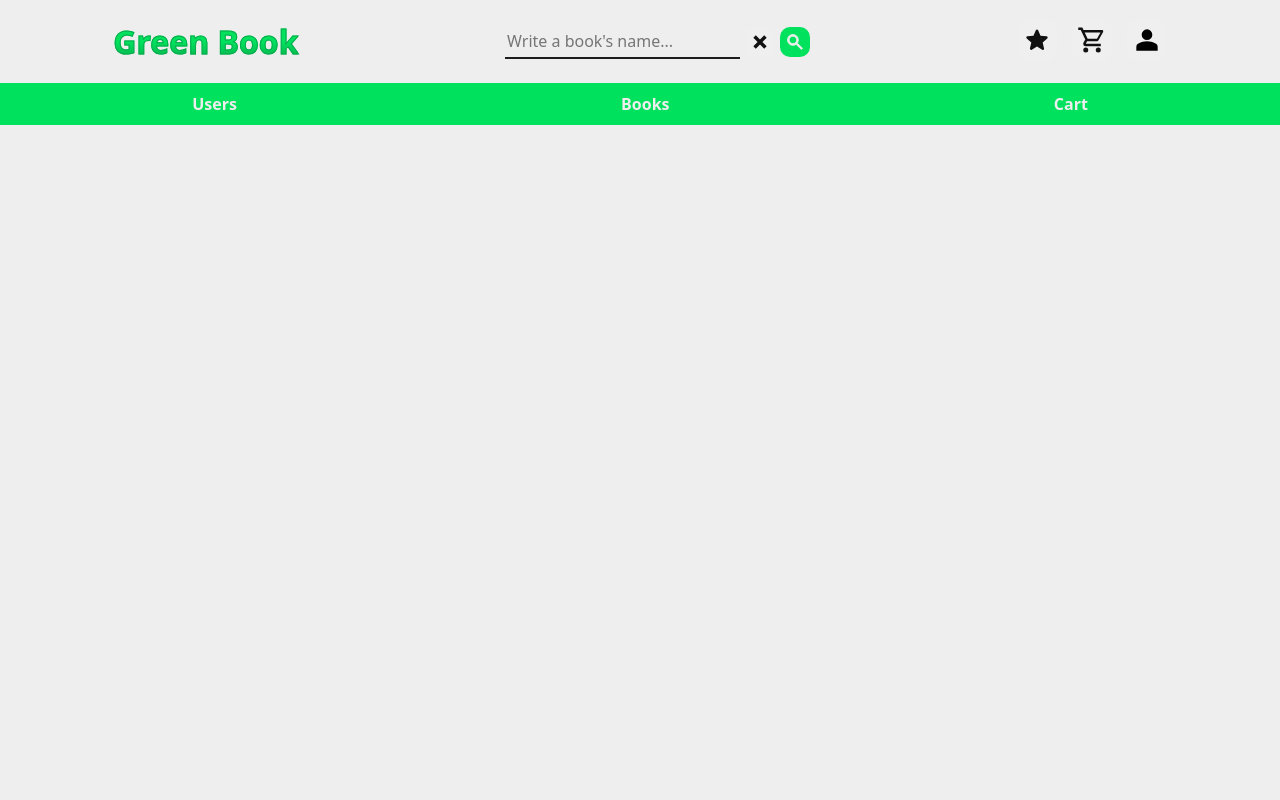
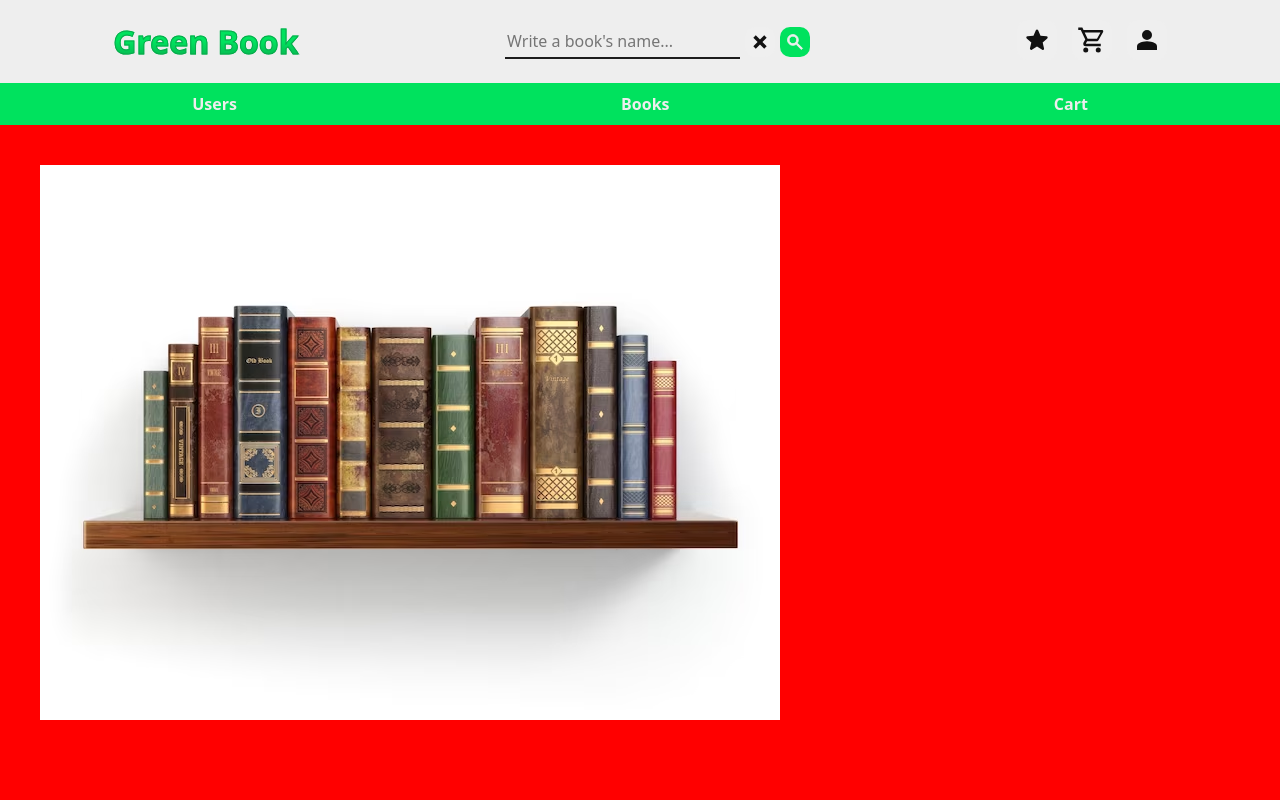
Before and after one commit to AshameTheDestroyer/Green-Book, a PHP site: page /home_page.php in a window 1280 px wide. Run offline with PHP 8.4, Linux system fonts and the light colour scheme.

Commit message:
Iconifying with colours!

```diff
--- a/home_page.php
+++ b/home_page.php
@@ -1,7 +1,11 @@
 <?php include_once("./view/layout/head.php") ?>
 <?php include_once("./view/components/header/header.php") ?>
 
+<link rel="stylesheet" href="./view/pages/home_page/home_page.css">
 
+<main id="home-page">
+    <img src="./assets/images/bookshelf.png" alt="Books on a bookshelf.">
+</main>
 
 <?php include_once("./view/components/footer/footer.php") ?>
 <?php include_once("./view/layout/foot.php") ?>
--- a/signing_page.php
+++ b/signing_page.php
@@ -21,7 +21,8 @@ $name_ = $name;
 
 <main id="signing-page">
     <form action=<?= $formAction ?> method="POST">
-        <button id="signing-form-close-button" class="simple-button icon-button" type="button">
+        <button id="signing-form-close-button" class="simple-button icon-button" type="button"
+            data-svg-active-colour="error">
             <a href="./home_page.php">
                 <?php include("./assets/icons/cross.svg") ?>
             </a>
--- a/styles/style.css
+++ b/styles/style.css
@@ -9,8 +9,11 @@
   --gray-lighter-colour: #999999;
   --gray-colour: #666666;
   --gray-darker-colour: #333333;
-  --error-colour: red;
+  --error-colour: crimson;
+  --warning-colour: orange;
+  --success-colour: lawngreen;
   --required-colour: orangered;
+  --information-colour: dodgerblue;
   --quarter-transparent-colour: hsl(0, 0%, 0%, 75%);
   --half-transparent-colour: hsl(0, 0%, 0%, 50%);
   --three-quarter-transparent-colour: hsl(0, 0%, 0%, 25%);
@@ -53,6 +56,7 @@ input {
 }
 button:is(button),
 input:is(button) {
+  --svg-active-colour: var(--main-colour);
   padding: 1rem 2rem;
   border-radius: 1rem;
   cursor: pointer;
@@ -67,6 +71,10 @@ button:is(button):is(:hover, :focus-visible):not(:disabled),
 input:is(button):is(:hover, :focus-visible):not(:disabled) {
   transform: scale(1.05);
   filter: brightness(120%);
+}
+button:is(button):is(:hover, :focus-visible):not(:disabled).icon-button svg,
+input:is(button):is(:hover, :focus-visible):not(:disabled).icon-button svg {
+  fill: var(--svg-active-colour);
 }
 button:is(button):is(.emphasized-button, [type=submit]),
 input:is(button):is(.emphasized-button, [type=submit]) {
@@ -107,12 +115,33 @@ button:is(button).icon-button > a::after,
 input:is(button).icon-button > a::after {
   content: none !important;
 }
-button:is(button).icon-button > svg,
-input:is(button).icon-button > svg {
+button:is(button).icon-button svg,
+input:is(button).icon-button svg {
   width: calc(100% - 1rem);
   height: calc(100% - 1rem);
   stroke: none;
   fill: var(--fore-colour);
+  transition: fill 250ms, stroke 250ms;
+}
+button[data-svg-active-colour=error],
+input[data-svg-active-colour=error] {
+  --svg-active-colour: var(--error-colour);
+}
+button[data-svg-active-colour=warning],
+input[data-svg-active-colour=warning] {
+  --svg-active-colour: var(--warning-colour);
+}
+button[data-svg-active-colour=information],
+input[data-svg-active-colour=information] {
+  --svg-active-colour: var(--information-colour);
+}
+button[data-svg-active-colour=success],
+input[data-svg-active-colour=success] {
+  --svg-active-colour: var(--success-colour);
+}
+button[data-svg-active-colour=required],
+input[data-svg-active-colour=required] {
+  --svg-active-colour: var(--required-colour);
 }
 button:is(input),
 input:is(input) {
--- a/styles/style.scss
+++ b/styles/style.scss
@@ -10,8 +10,11 @@
     --gray-colour: #666666;
     --gray-darker-colour: #333333;
 
-    --error-colour: red;
+    --error-colour: crimson;
+    --warning-colour: orange;
+    --success-colour: lawngreen;
     --required-colour: orangered;
+    --information-colour: dodgerblue;
 
     --quarter-transparent-colour: hsl(0, 0%, 0%, 75%);
     --half-transparent-colour: hsl(0, 0%, 0%, 50%);
@@ -65,6 +68,8 @@ input {
     border: none;
 
     &:is(button) {
+        --svg-active-colour: var(--main-colour);
+
         padding: 1rem 2rem;
 
         border-radius: 1rem;
@@ -82,6 +87,10 @@ input {
             transform: scale(1.05);
 
             filter: brightness(120%);
+
+            &.icon-button svg {
+                fill: var(--svg-active-colour);
+            }
         }
 
         &:is(.emphasized-button, [type="submit"]) {
@@ -130,7 +139,7 @@ input {
                 }
             }
 
-            &>svg {
+            svg {
                 $size: calc(100% - 1rem);
 
                 width: $size;
@@ -138,7 +147,16 @@ input {
 
                 stroke: none;
                 fill: var(--fore-colour);
+
+                transition: fill 250ms, stroke 250ms;
             }
+        }
+    }
+
+    @each $colour in error, warning, information, success, required {
+
+        &[data-svg-active-colour="#{$colour}"] {
+            --svg-active-colour: var(--#{$colour}-colour);
         }
     }
 
--- a/view/components/header/header.css
+++ b/view/components/header/header.css
@@ -3,6 +3,7 @@
   flex-direction: column;
   position: sticky;
   top: 0;
+  z-index: 10;
 }
 #main-header > main {
   display: flex;
--- a/view/components/header/header.php
+++ b/view/components/header/header.php
@@ -20,22 +20,22 @@ $anchors = [
             <form id="search-form">
                 <input type="search" placeholder="Write a book's name...">
 
-                <button class="icon-button simple-button" type="reset">
+                <button class="icon-button simple-button" type="reset" data-svg-active-colour="error">
                     <?php include("./assets/icons/cross.svg") ?>
                 </button>
-                <button class="icon-button simple-button" type="submit">
+                <button class=" icon-button simple-button" type="submit">
                     <?php include("./assets/icons/magnifier.svg") ?>
                 </button>
             </form>
 
             <section class="button-displayer" data-grid-repeat="3">
-                <button class="icon-button simple-button" type="button">
+                <button class="icon-button simple-button" type="button" data-svg-active-colour="warning">
                     <?php include_once("./assets/icons/star.svg") ?>
                 </button>
                 <button class="icon-button simple-button" type="button">
                     <?php include_once("./assets/icons/cart.svg") ?>
                 </button>
-                <button class="icon-button simple-button" type="button">
+                <button class="icon-button simple-button" type="button" data-svg-active-colour="information">
                     <a href="./signing_page.php">
                         <?php include_once("./assets/icons/user.svg") ?>
                     </a>
--- a/view/components/header/header.scss
+++ b/view/components/header/header.scss
@@ -4,6 +4,8 @@
 
     position: sticky;
     top: 0;
+
+    z-index: 10;
 
     &>main {
         display: flex;
--- a/view/components/modal/modal.php
+++ b/view/components/modal/modal.php
@@ -13,7 +13,7 @@ function modal(
         <div id=\"{$id}-modal-background\" class=\"modal-background\"></div>
         <div id=\"{$id}-modal\" class=\"modal\">
             <div class=\"modal-close-button-container\">
-                <button class=\"simple-button icon-button\" type=\"button\">
+                <button class=\"simple-button icon-button\" type=\"button\" data-svg-active-colour=\"error\">
                     $crossIcon
                 </button>
             </div>
--- /dev/null
+++ b/view/pages/home_page/home_page.css
@@ -0,0 +1,3 @@
+#home-page {
+  background-color: red;
+}
--- /dev/null
+++ b/view/pages/home_page/home_page.scss
@@ -0,0 +1,3 @@
+#home-page {
+    background-color: red;
+}
```
Also changed, not shown: assets/images/bookshelf.png (added).
